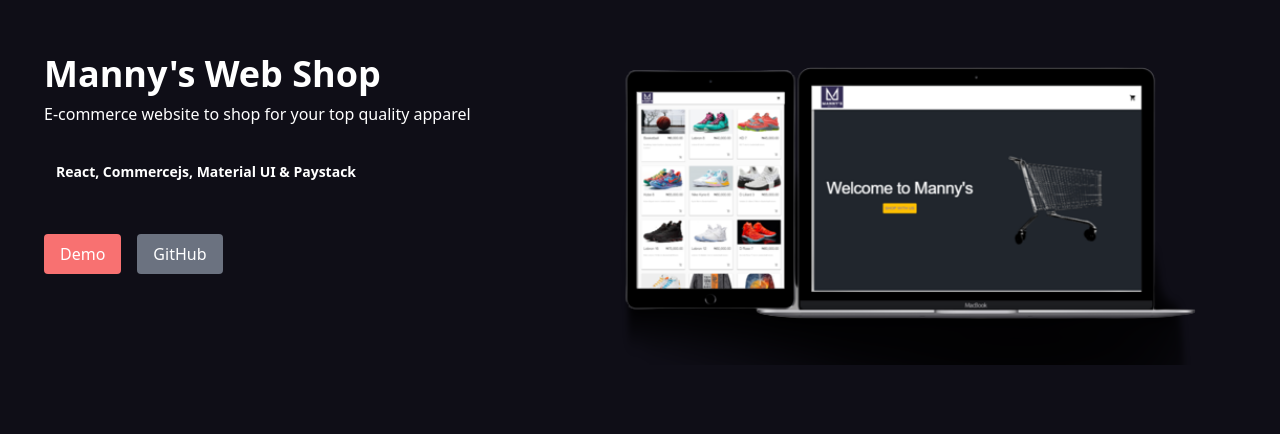
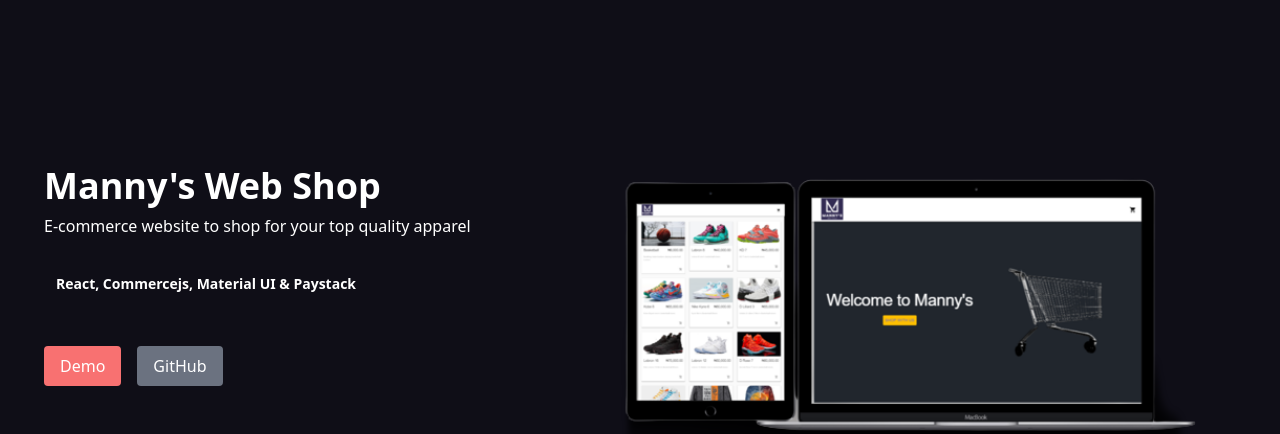
Before and after one commit to ammanabua/my-portfolio, a React (Create React App) app: page / in a window 1280 px wide. Shown: the part 2886-3320 px from the top of the page. Built offline with nearby package versions, Linux system fonts and the light colour scheme.

Commit message:
fix spacing

```diff
--- a/src/components/Projects.js
+++ b/src/components/Projects.js
@@ -30,7 +30,7 @@
         <div className="container w-full">
           <div className="text-left">
             {projects.map((project, index) => (
-              <motion.div key={project.image} className="flex flex-col md:flex-row justify-center w-full h-screen items-center rounded">
+              <motion.div key={project.image} className="flex flex-col md:flex-row justify-center w-full my-24 lg:h-screen items-center rounded">
                 <div className={`${index % 2 !== 0 ? "md:order-2" : ""} md:w-2/3 lg:1/2`}>
                   <img className="w-full" src={project.image} alt={project.title} />
                 </div>
--- a/src/components/Skills.js
+++ b/src/components/Skills.js
@@ -18,7 +18,7 @@
         <div className="grid grid-cols-4 md:grid-cols-5 gap-4 lg:w-4/5 sm:mx-auto">
           {skills.map((skill) => (
             <div key={skill.image} className="w-full mb-8">
-              <div className="mx-auto mb-5 flex align-center justify-center" style={{height: "5rem"}}>
+              <div className="mx-auto mb-5 flex align-center justify-center" style={{width: "3rem"}}>
                 <img src={skill.image} alt={skill.title} />
               </div>
               <div className="font-mont text-center text-black font-bold">
```
